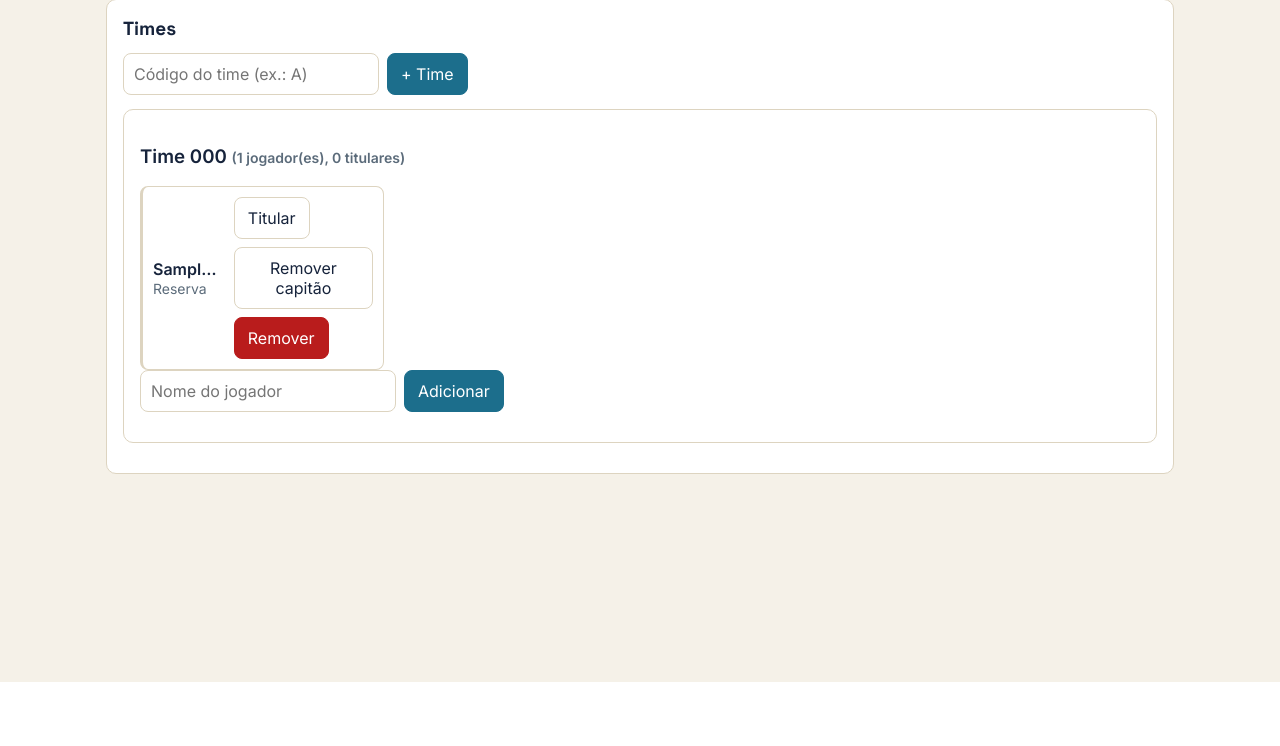
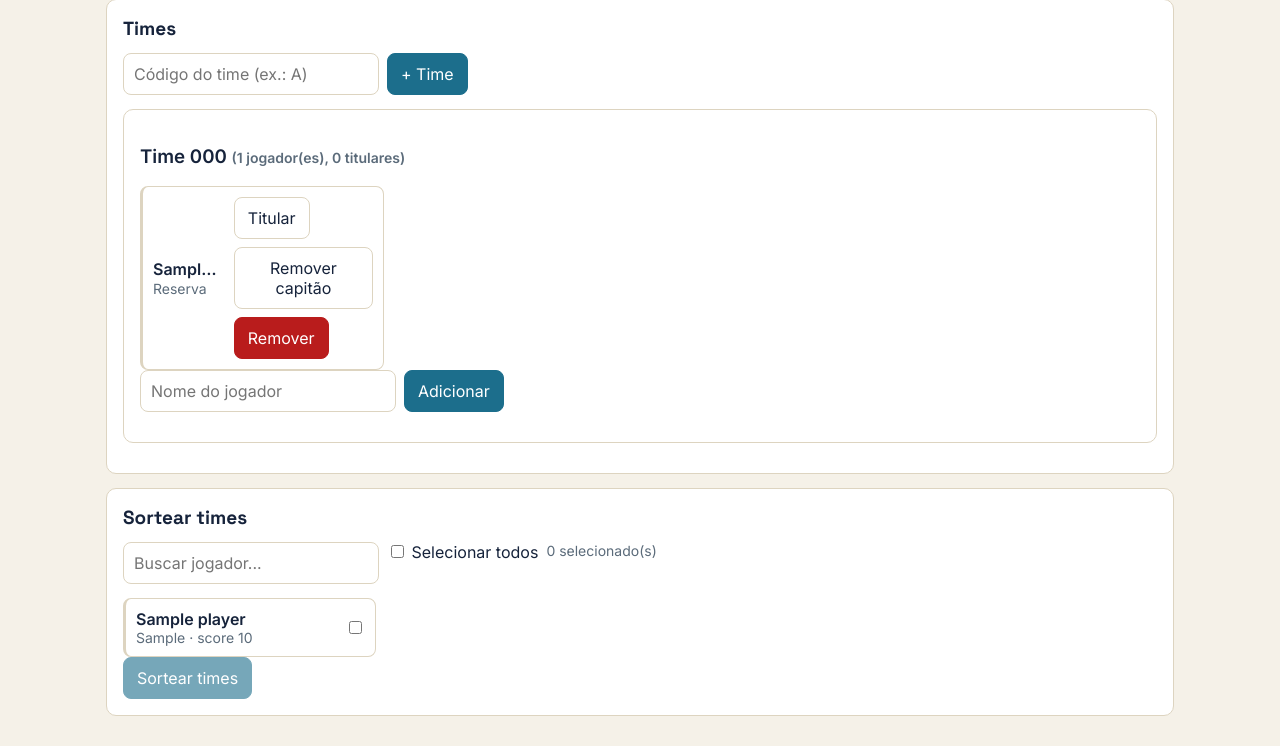
Before and after one commit to n0santos/volei-mvp, a FastAPI app: page /torneio in a window 1280 px wide. Shown: the part 118-864 px from the top of the page. Before the commit the page ends 800 px from the top, so only its background shows below. Run offline with FastAPI, Linux system fonts and the light colour scheme; tables that the repository leaves empty hold one stand-in row (values such as "Sample post").

Commit message:
Formação de times: seleção de pool e botão Sortear times em /torneio

```diff
--- a/app/static/torneio.js
+++ b/app/static/torneio.js
@@ -40,18 +40,27 @@ async function loadActiveTournament() {
     $("tournamentName").textContent = `${t.name} (${t.start_date} a ${t.end_date})`;
     $("newTournament").classList.add("hidden");
     $("tournamentPanel").classList.remove("hidden");
+    $("formTeamsSection").classList.remove("hidden");
     await loadState();
+    await loadPlayerPool();
   } else {
     tournamentId = null;
     $("tournamentName").textContent = "Nenhum torneio ativo";
     $("newTournament").classList.remove("hidden");
     $("tournamentPanel").classList.add("hidden");
+    $("formTeamsSection").classList.add("hidden");
   }
 }
 
 async function loadState() {
   const state = await api(`/api/tournaments/${tournamentId}`);
   $("teams").innerHTML = state.teams.map(renderTeam).join("");
+
+  const anyOccupied = state.teams.some(team => team.players.length > 0);
+  $("formTeamsBtn").disabled = anyOccupied;
+  $("formTeamsBtn").title = anyOccupied
+    ? "Remova os jogadores dos times antes de sortear de novo"
+    : "";
 }
 
 function renderTeam(team) {
@@ -179,4 +188,68 @@ $("teams").addEventListener("click", async e => {
   }
 });
 
+let selectedPoolIds = new Set();
+let allPlayers = [];
+
+async function loadPlayerPool() {
+  allPlayers = await api("/api/players");
+  renderPlayerPool();
+}
+
+function filteredPoolPlayers() {
+  const search = normalize($("playerPoolSearch").value.trim());
+  return allPlayers.filter(p => normalize(p.name).includes(search));
+}
+
+function renderPlayerPool() {
+  $("playerPool").innerHTML = filteredPoolPlayers().map(p => `
+    <label class="player">
+      <div class="info">
+        <div class="name">${esc(p.name)}</div>
+        <div class="muted">${p.gender} · score ${p.score}</div>
+      </div>
+      <input type="checkbox" data-player-id="${p.id}" ${selectedPoolIds.has(p.id) ? "checked" : ""}>
+    </label>
+  `).join("");
+  $("poolCount").textContent = `${selectedPoolIds.size} selecionado(s)`;
+}
+
+$("playerPoolSearch").addEventListener("input", renderPlayerPool);
+
+$("playerPool").addEventListener("change", e => {
+  const checkbox = e.target.closest("input[type=checkbox]");
+  if (!checkbox) return;
+  const id = Number(checkbox.dataset.playerId);
+  if (checkbox.checked) selectedPoolIds.add(id);
+  else selectedPoolIds.delete(id);
+  $("poolCount").textContent = `${selectedPoolIds.size} selecionado(s)`;
+});
+
+$("selectAllPlayers").addEventListener("change", e => {
+  const ids = filteredPoolPlayers().map(p => p.id);
+  if (e.target.checked) {
+    ids.forEach(id => selectedPoolIds.add(id));
+  } else {
+    ids.forEach(id => selectedPoolIds.delete(id));
+  }
+  renderPlayerPool();
+});
+
+$("formTeamsBtn").addEventListener("click", async () => {
+  if (selectedPoolIds.size === 0) {
+    toast("Selecione pelo menos um jogador");
+    return;
+  }
+  try {
+    await api(`/api/tournaments/${tournamentId}/form-teams`, {
+      method: "POST",
+      body: JSON.stringify({ player_ids: Array.from(selectedPoolIds) }),
+    });
+    selectedPoolIds.clear();
+    await loadState();
+  } catch (err) {
+    toast(err.message);
+  }
+});
+
 loadActiveTournament().catch(err => toast(err.message));
--- a/app/templates/torneio.html
+++ b/app/templates/torneio.html
@@ -39,6 +39,17 @@
       </form>
       <div id="teams"></div>
     </section>
+
+    <section id="formTeamsSection" class="panel hidden">
+      <h2>Sortear times</h2>
+      <div class="inline">
+        <input id="playerPoolSearch" placeholder="Buscar jogador...">
+        <label><input type="checkbox" id="selectAllPlayers"> Selecionar todos</label>
+        <span id="poolCount" class="muted">0 selecionado(s)</span>
+      </div>
+      <div id="playerPool" class="player-grid"></div>
+      <button id="formTeamsBtn" class="primary">Sortear times</button>
+    </section>
   </main>
 </div>
 <div id="toast"></div>
```
